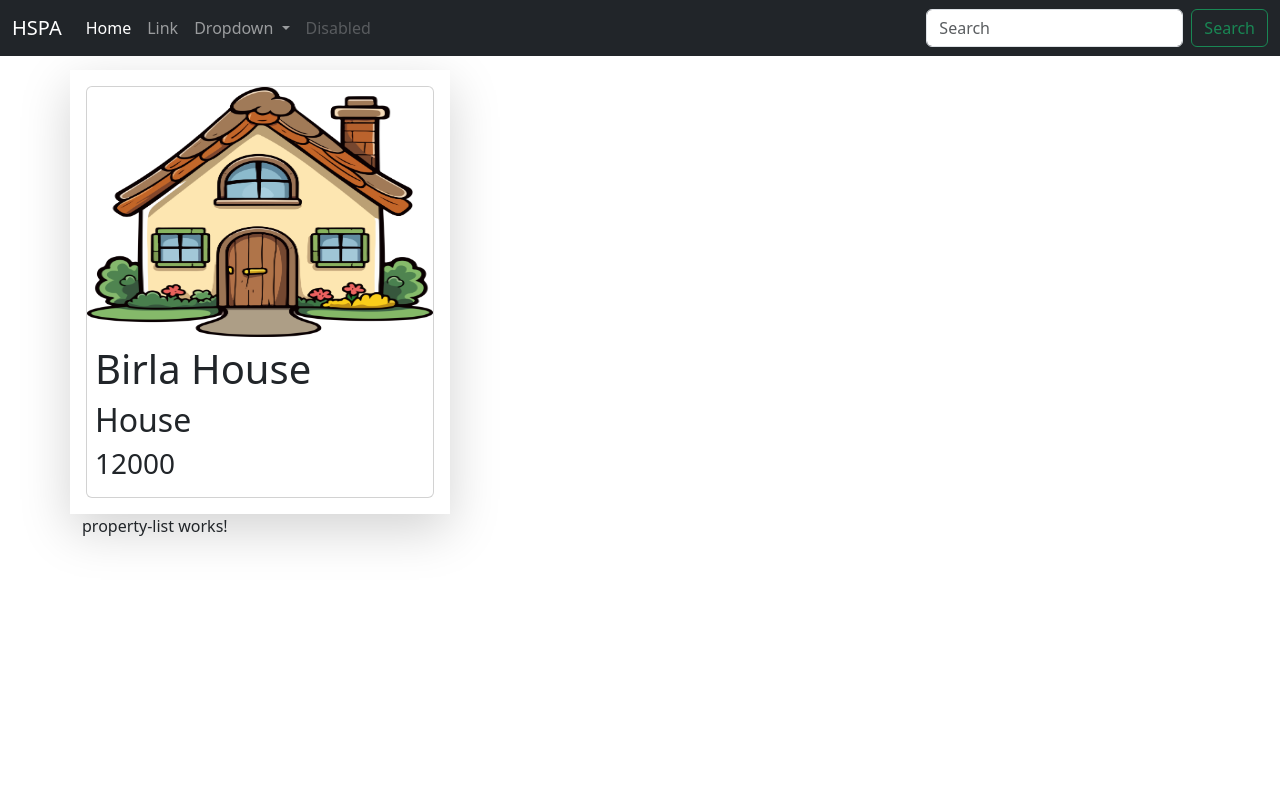
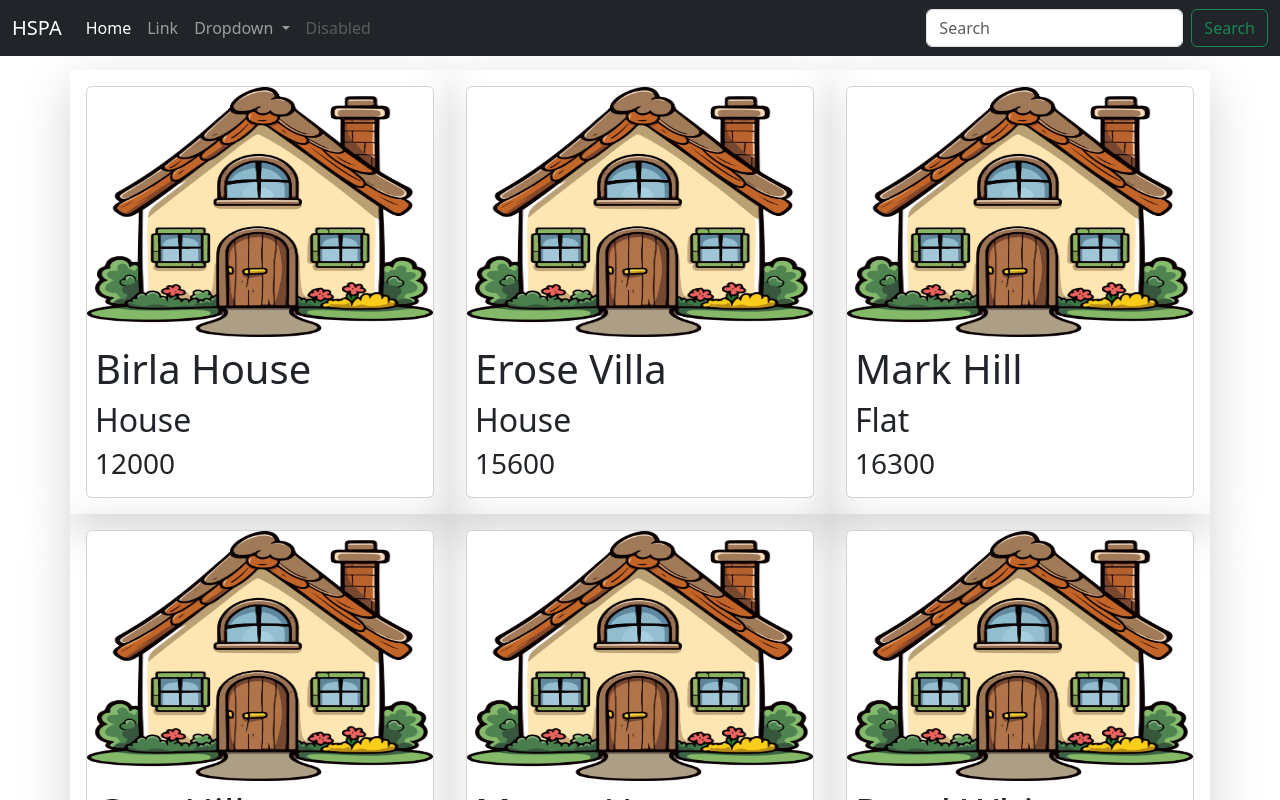
Before and after one commit to deepikadeepii/HSPA, an Angular app: page / in a window 1280 px wide. Shown: the top 800 px of the page. Built offline with nearby package versions, Linux system fonts and the light colour scheme.

Commit message:
initial project

```diff
--- a/angular.json
+++ b/angular.json
@@ -31,10 +31,11 @@
             ],
             "tsConfig": "tsconfig.app.json",
             "assets": [
-              {
-                "glob": "**/*",
-                "input": "public"
-              }
+
+                "src/favicon.ico",
+                "src/assets",
+                "src/data"
+
             ],
             "styles": [
               "node_modules/bootstrap/dist/css/bootstrap.min.css",
--- a/src/app/app.component.html
+++ b/src/app/app.component.html
@@ -1,5 +1,4 @@
 <app-nav-bar></app-nav-bar>
 <div class="container" style="margin-top: 70px;">
-   <app-property-card></app-property-card>
    <app-property-list></app-property-list>
 </div>
--- a/src/app/app.module.ts
+++ b/src/app/app.module.ts
@@ -1,5 +1,6 @@
 import { NgModule } from '@angular/core';
 import { BrowserModule } from '@angular/platform-browser';
+import {HttpClientModule} from '@angular/common/http'
 
 import { AppRoutingModule } from './app-routing.module';
 import { AppComponent } from './app.component';
@@ -18,7 +19,8 @@ import { NavBarComponent } from './nav-bar/nav-bar.component';
   ],
   imports: [
     BrowserModule,
-    AppRoutingModule
+    AppRoutingModule,
+    HttpClientModule
   ],
   providers: [],
   bootstrap: [AppComponent]
--- a/src/app/property/property-card/property-card.component.css
+++ b/src/app/property/property-card/property-card.component.css
@@ -1,3 +1,35 @@
-.propImg{
+
+.card-img-wrapper{
+    overflow: hidden;
+    position: relative;
+
+}
+.card:hover img{
+    transform: scale(1.2,1.2);
+    transition-duration: 500ms;
+    transition-timing-function: ease-out;
+    height: 250px;
+    opacity: .7;
+}
+.card img{
+    transform: scale(1,1);
+    transition-duration: 500ms;
+    transition-timing-function: ease-out;
     height: 250px;
 }
+.member-icons{
+    position: absolute;
+    bottom: -10;
+    left: 0;
+    right: 0;
+    margin-left: auto;
+    margin-right: auto;
+    opacity: 0;
+}
+.card-img-wrapper:hover .member-icons{
+    bottom: 0;
+    opacity: 1;
+}
+.animate{
+    transition: all 0.3ms ease-in-out;
+}
--- a/src/app/property/property-card/property-card.component.html
+++ b/src/app/property/property-card/property-card.component.html
@@ -1,12 +1,18 @@
-<div class="row">
-    <div class="shadow-lg col-sm-4 p-3">
-        <div class= "card">
-            <img class="propImg" src="assets/house image.png">
-            <div class="card-body p-2">
-               <h1>{{Property.Name}}</h1>
-               <h2>{{Property.Type}}</h2>
-               <h3>{{Property.Price}}</h3>
-            </div>
-        </div>
+<div class="card">
+    <div class="card-img-wrapper">
+      <img class="card-img-top" src="assets/house image.png">
+      <ul class="list-inline text-center member-icons animate">
+        <li class="list-inline-item">
+          <button class="btn btn-info"><i class="fa-regular fa-pen-to-square"></i></button>
+        </li>
+        <li class="list-inline-item">
+          <button class="btn btn-info"><i class="fa-regular fa-address-book"></i></button>
+        </li>
+      </ul>
+    </div>
+    <div class="card-body p-2">
+       <h1>{{property.Name}}</h1>
+       <h2>{{property.Type}}</h2>
+       <h3>{{property.Price}}</h3>
     </div>
 </div>
--- a/src/app/property/property-card/property-card.component.ts
+++ b/src/app/property/property-card/property-card.component.ts
@@ -1,4 +1,4 @@
-import { Component } from "@angular/core";
+import { Component, Input } from "@angular/core";
 
 
 
@@ -12,11 +12,7 @@ import { Component } from "@angular/core";
 }
 )
 export class PropertyCardComponent{
-    Property : any = {
-        "Id":1,
-        "Name":"Birla House",
-        "Type":"House",
-        "Price":12000
-    }
+@Input()  property : any
+
 
 }
--- a/src/app/property/property-list/property-list.component.html
+++ b/src/app/property/property-list/property-list.component.html
@@ -1 +1,5 @@
-<p>property-list works!</p>
+<div class="row">
+    <div *ngFor="let property of properties" class="shadow-lg col-sm-4 p-3">
+        <app-property-card [property]="property"></app-property-card>
+    </div>
+</div>
--- a/src/app/property/property-list/property-list.component.ts
+++ b/src/app/property/property-list/property-list.component.ts
@@ -1,10 +1,27 @@
-import { Component } from '@angular/core';
+import { HttpClient } from '@angular/common/http';
+import { Component, OnInit } from '@angular/core';
 
 @Component({
   selector: 'app-property-list',
   templateUrl: './property-list.component.html',
   styleUrl: './property-list.component.css'
 })
-export class PropertyListComponent {
+export class PropertyListComponent implements OnInit  {
 
-}
+  properties: any;
+
+  constructor(private http:HttpClient) { }
+
+  ngOnInit(): void{
+    this.http.get('data/properties.json').subscribe(
+      data=>{
+        this.properties=data;
+        console.log(data);
+      }
+    )
+
+  }
+
+
+
+  }
--- /dev/null
+++ b/src/data/properties.json
@@ -0,0 +1,40 @@
+
+[
+    {
+       "Id":1,
+       "Name":"Birla House",
+       "Type":"House",
+       "Price":12000
+    },
+    {
+      "Id":2,
+      "Name":"Erose Villa",
+      "Type":"House",
+      "Price":15600
+    },
+    {
+      "Id":3,
+      "Name":"Mark Hill",
+      "Type":"Flat",
+      "Price":16300
+    },
+    {
+      "Id":4,
+      "Name":"Gun Hill",
+      "Type":"Duplex",
+      "Price":15900
+    },
+    {
+      "Id":5,
+      "Name":"Macro House",
+      "Type":"House",
+      "Price":16700
+    },
+    {
+      "Id":6,
+      "Name":"Pearl White House",
+      "Type":"House",
+      "Price":12900
+    }
+
+  ]
--- a/src/index.html
+++ b/src/index.html
@@ -1,8 +1,9 @@
 <!doctype html>
 <html lang="en">
 <head>
+  <script src="https://kit.fontawesome.com/f6d3225ec6.js" crossorigin="anonymous"></script>
   <meta charset="utf-8">
-  <title>Myapp</title>
+  <title>HSPA</title>
   <base href="/">
   <meta name="viewport" content="width=device-width, initial-scale=1">
   <link rel="icon" type="image/x-icon" href="favicon.ico">
```
